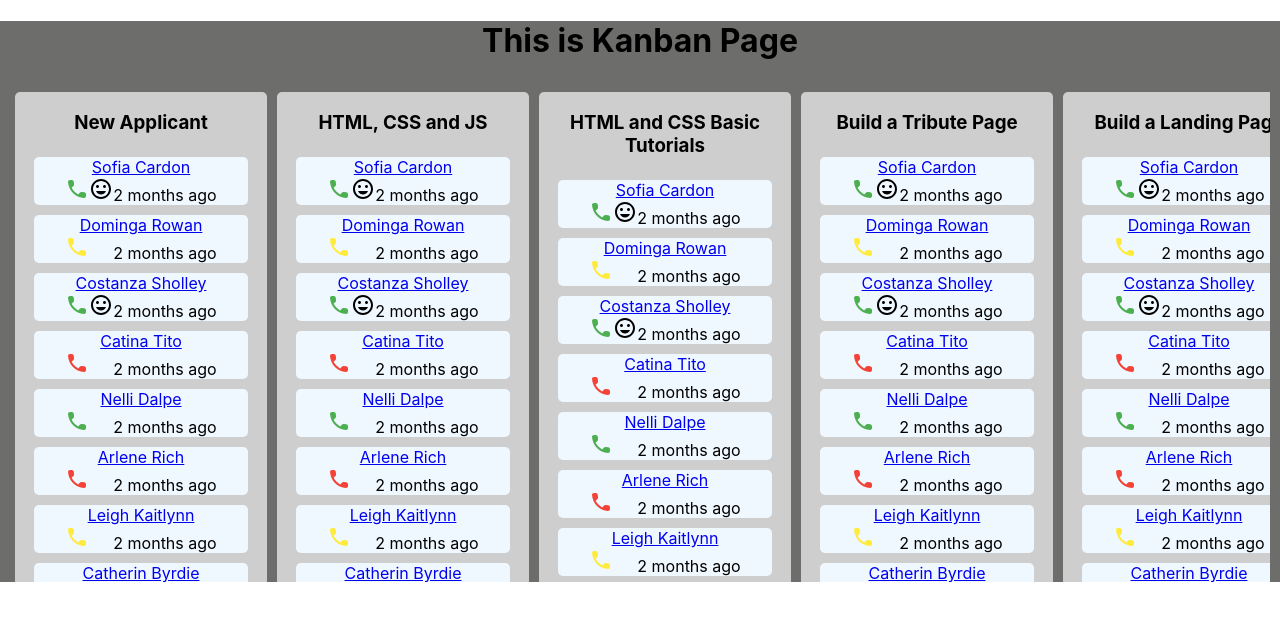
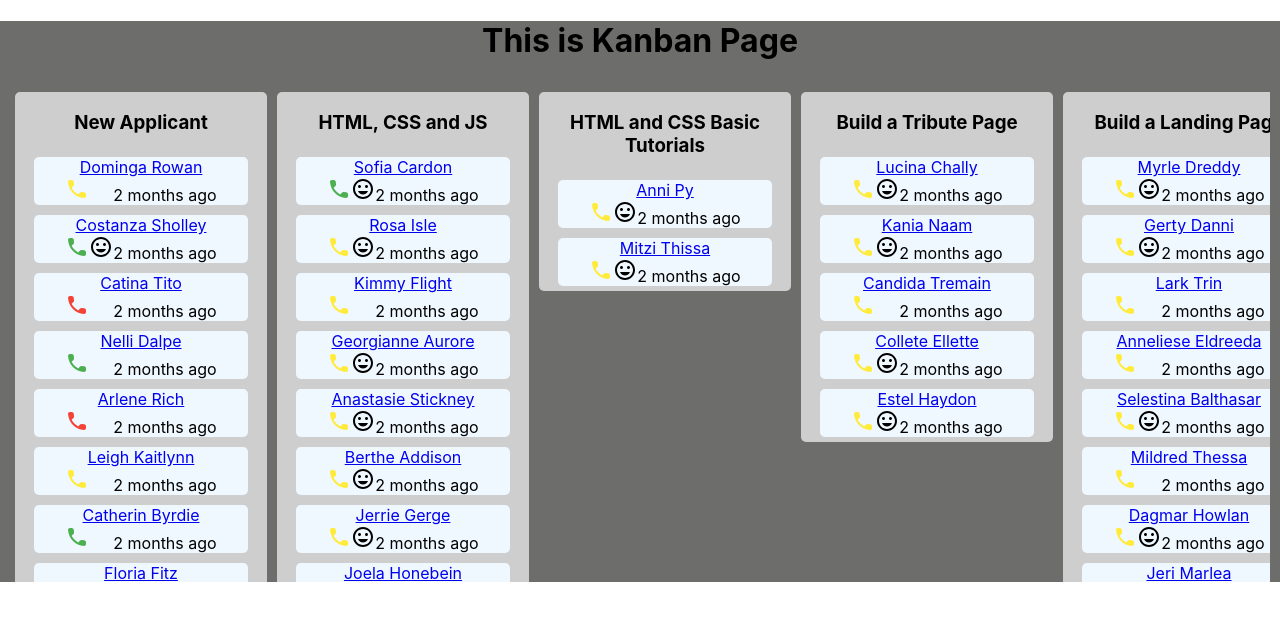
Before and after one commit to saeendamghanian/dashboard-kanban, a React (Create React App) app: page /kanban in a window 1280 px wide. Shown: the top 620 px of the page. Built offline with nearby package versions, Linux system fonts and the light colour scheme.

Commit message:
Solve the step's issue

```diff
--- a/src/components/Column.js
+++ b/src/components/Column.js
@@ -4,19 +4,21 @@ import Cards from "./Cards";
 const currentStep = student => {
   let currentStepNum = 0;
   // Find the approved steps.
+  const steps = student.steps.map(step => step.number).sort();
   const approvedSteps = student.steps.filter(
     step => step.status === "Approved"
   );
 
-  console.log("ApprovedSteps", approvedSteps);
-
   // Find out on which step student is.
-  if (approvedSteps.length > 0) {
-    approvedSteps.forEach(step => {
-      if (step.number > currentStepNum) {
-        currentStepNum = step.number;
-      }
-    });
+  // if (approvedSteps.length > 0) {
+  //   approvedSteps.forEach(step => {
+  //     if (step.number > currentStepNum) {
+  //       currentStepNum = step.number;
+  //     }
+  //   });
+  // }
+  if (steps.length !== 0) {
+    currentStepNum = steps[steps.length - 1];
   }
 
   return currentStepNum;
@@ -32,7 +34,7 @@ const Column = ({ students, step }) => {
   return (
     <div className="column">
       <h3>{step.header}</h3>
-      <Cards key={students._id} students={students} />
+      <Cards key={students._id} students={allowedStudents} />
     </div>
   );
 };
```
